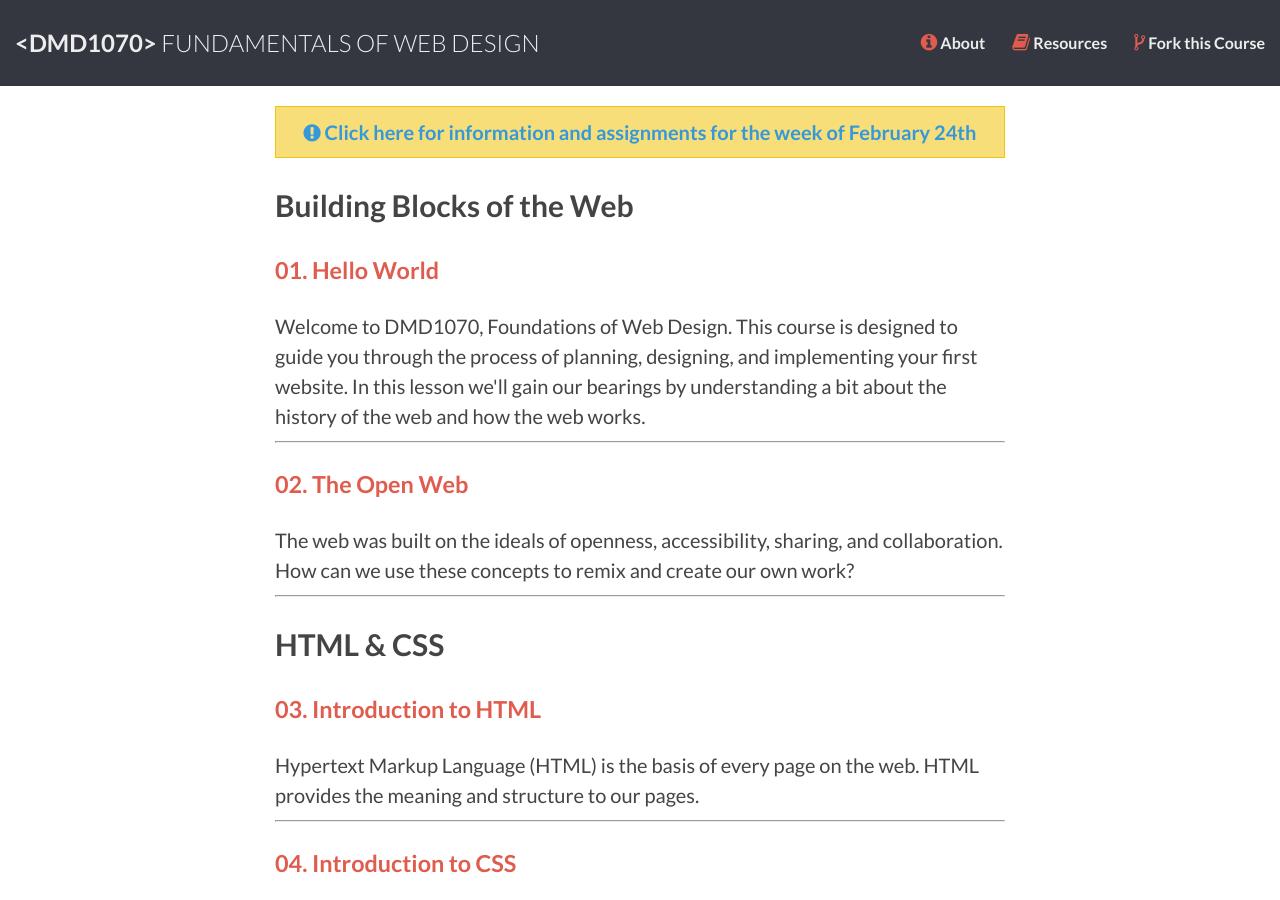
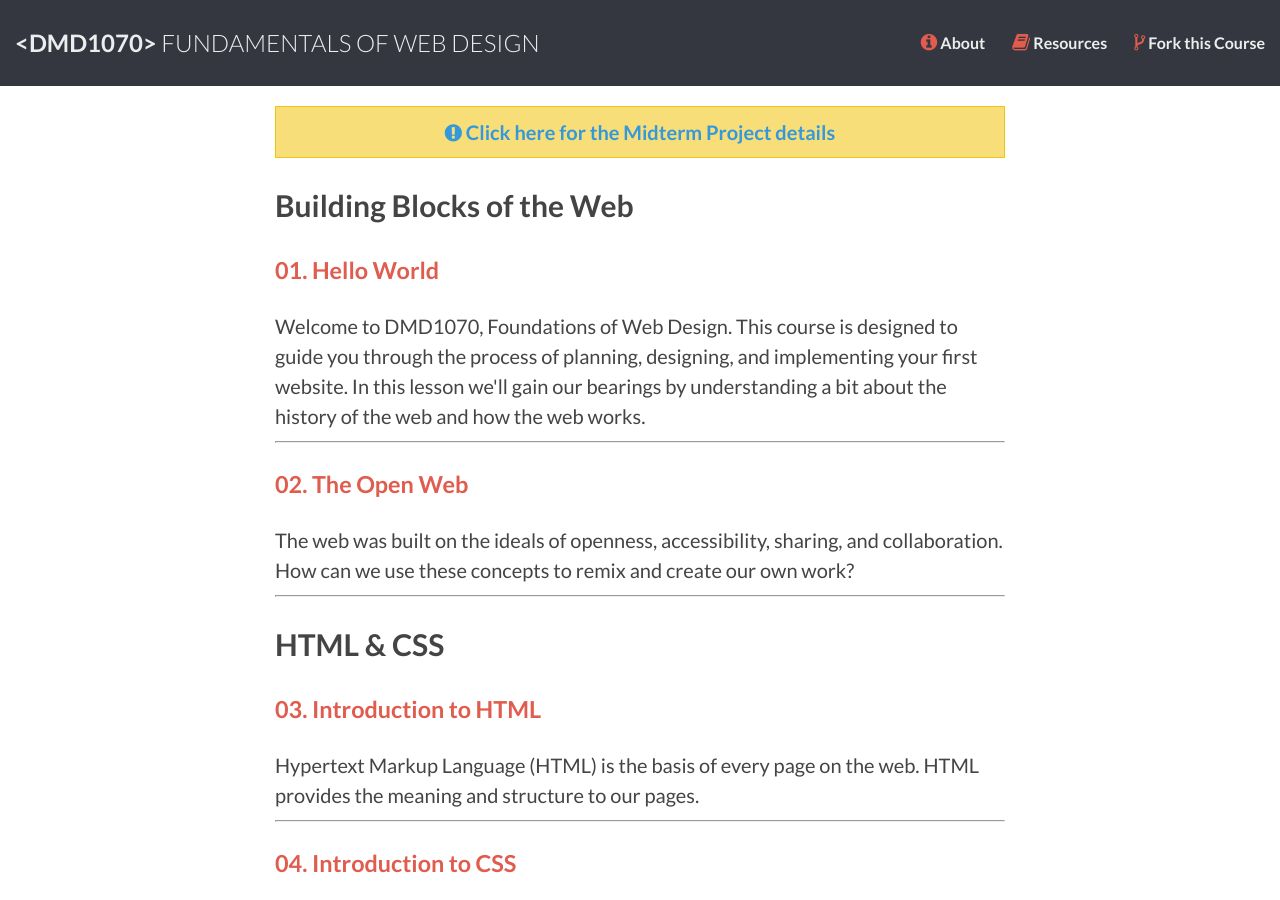
Before and after one commit to DMD1070/DMD1070.github.io, a Jekyll site: the page built from index.html, in a window 1280 px wide and 900 px high. Built offline with Jekyll 4.4.1, drawn with Linux system fonts in a browser that asks for light colours; Markdown is read by kramdown in place of the engine named in the settings.

Commit message:
add midterm link

```diff
--- a/index.html
+++ b/index.html
@@ -3,7 +3,7 @@ layout: default
 title: Home
 ---
 
-<div class="alert"><a href="/lessons/ooo-feb24.html"><span class="fa fa-exclamation-circle"></span> Click here for information and assignments for the week of February 24th</a></div>
+<div class="alert"><a href="/lessons/midterm-project.html"><span class="fa fa-exclamation-circle"></span> Click here for the Midterm Project details</a></div>
 
 <h2 class="section-title">Building Blocks of the Web</h2>
 <ul class="posts">
```
